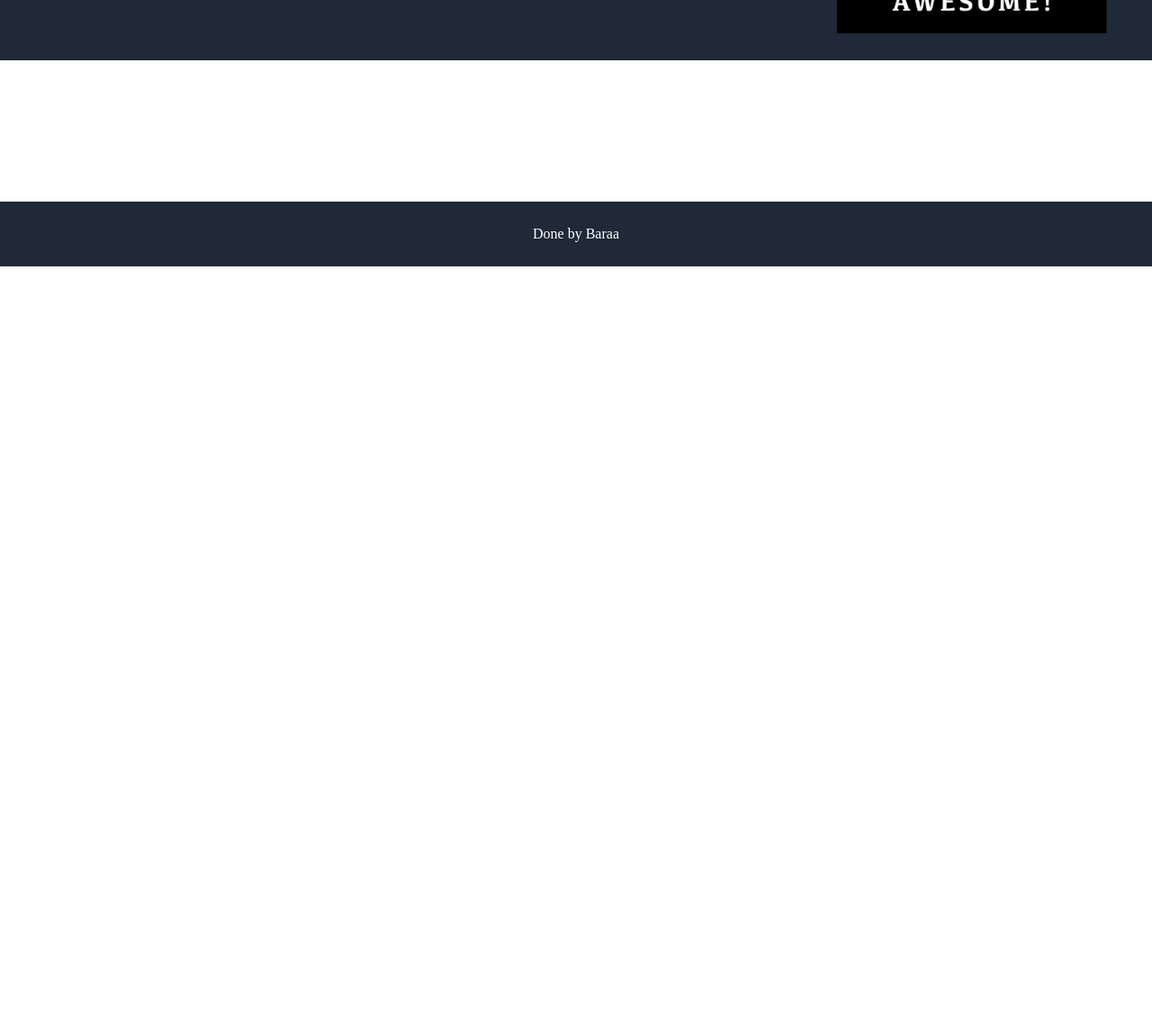
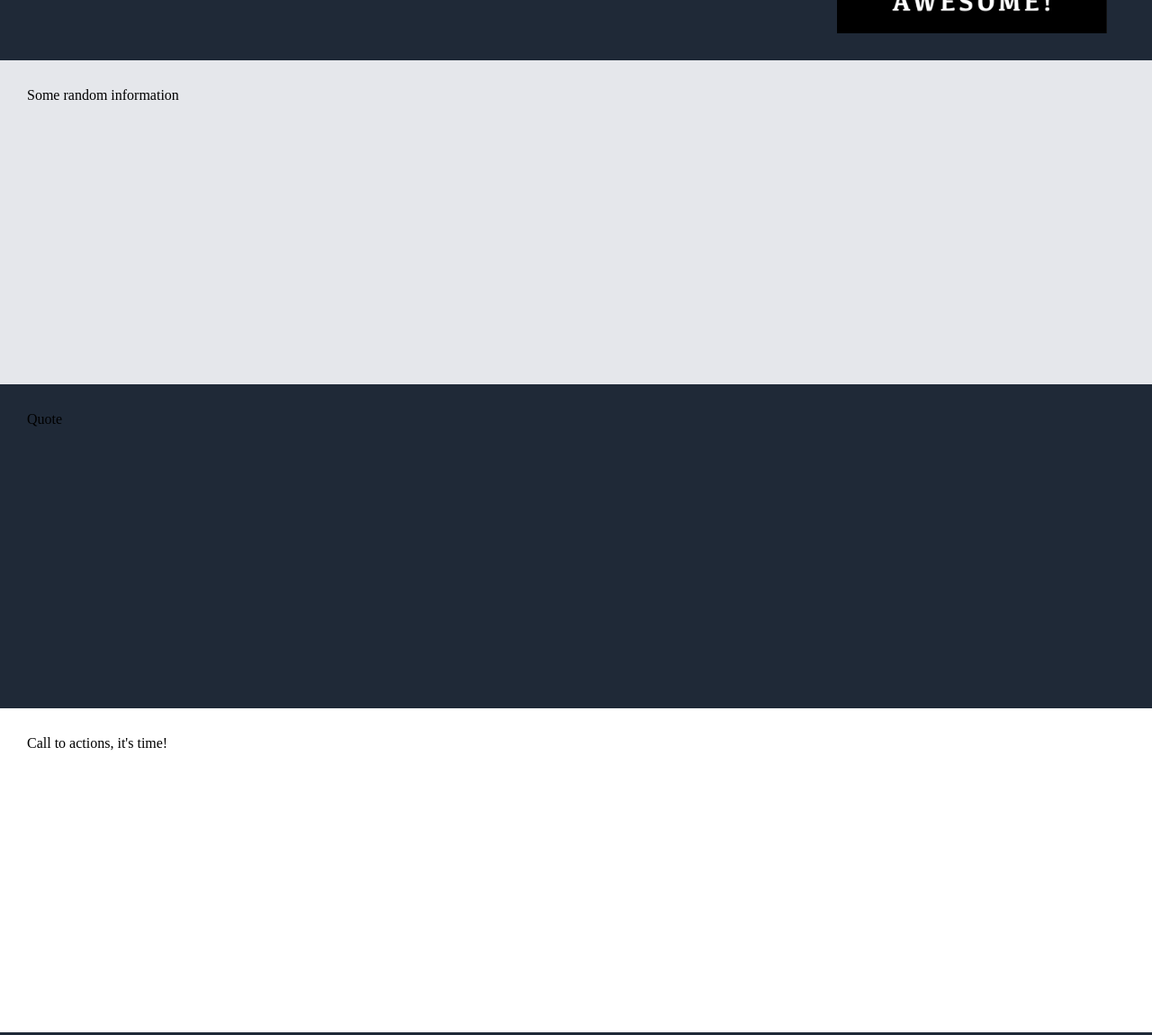
Before and after one commit to BaraaBasim/awesome-page, a plain HTML site: page index.html in a window 1280 px wide. Shown: the part 504-1654 px from the top of the page at 90% size. Before the commit the page ends 800 px from the top, so only its background shows below. Drawn offline with Linux system fonts and the light colour scheme.

Commit message:
sections

```diff
--- a/index.html
+++ b/index.html
@@ -27,11 +27,11 @@
             <img src="./media/dog.png" alt="This is a placeholder for an image">
         </div>
 
-        <!-- <div>Some random information</div>
+        <div class="second-section">Some random information</div>
 
-        <div>Quote</div>
+        <div class="third-section">Quote</div>
 
-        <div>Call to actions, it's time!</div>     -->
+        <div class="fourth-section">Call to actions, it's time!</div>
     </div>
 
     <div class="footer">
--- a/styles.css
+++ b/styles.css
@@ -89,6 +89,22 @@ a {
     font-size: 18px;
 }
 
+.second-section,
+.third-section,
+.fourth-section {
+    height: 300px;
+    padding: 30px;
+}
+
+
+.second-section {
+    background-color: #E5E7EB;
+}
+
+
+.third-section {
+    background-color: #1F2937;
+}
 
 
 
```
